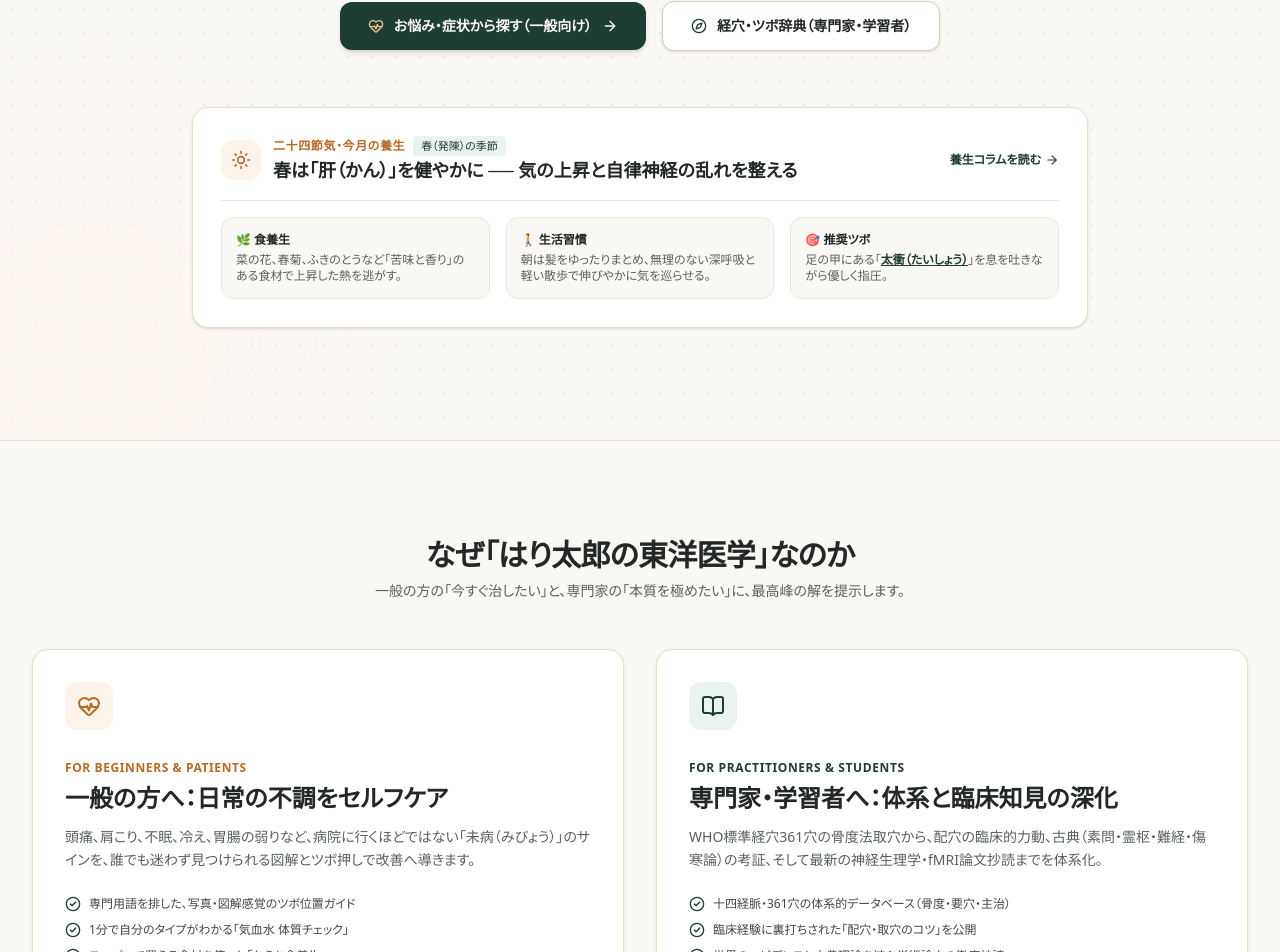
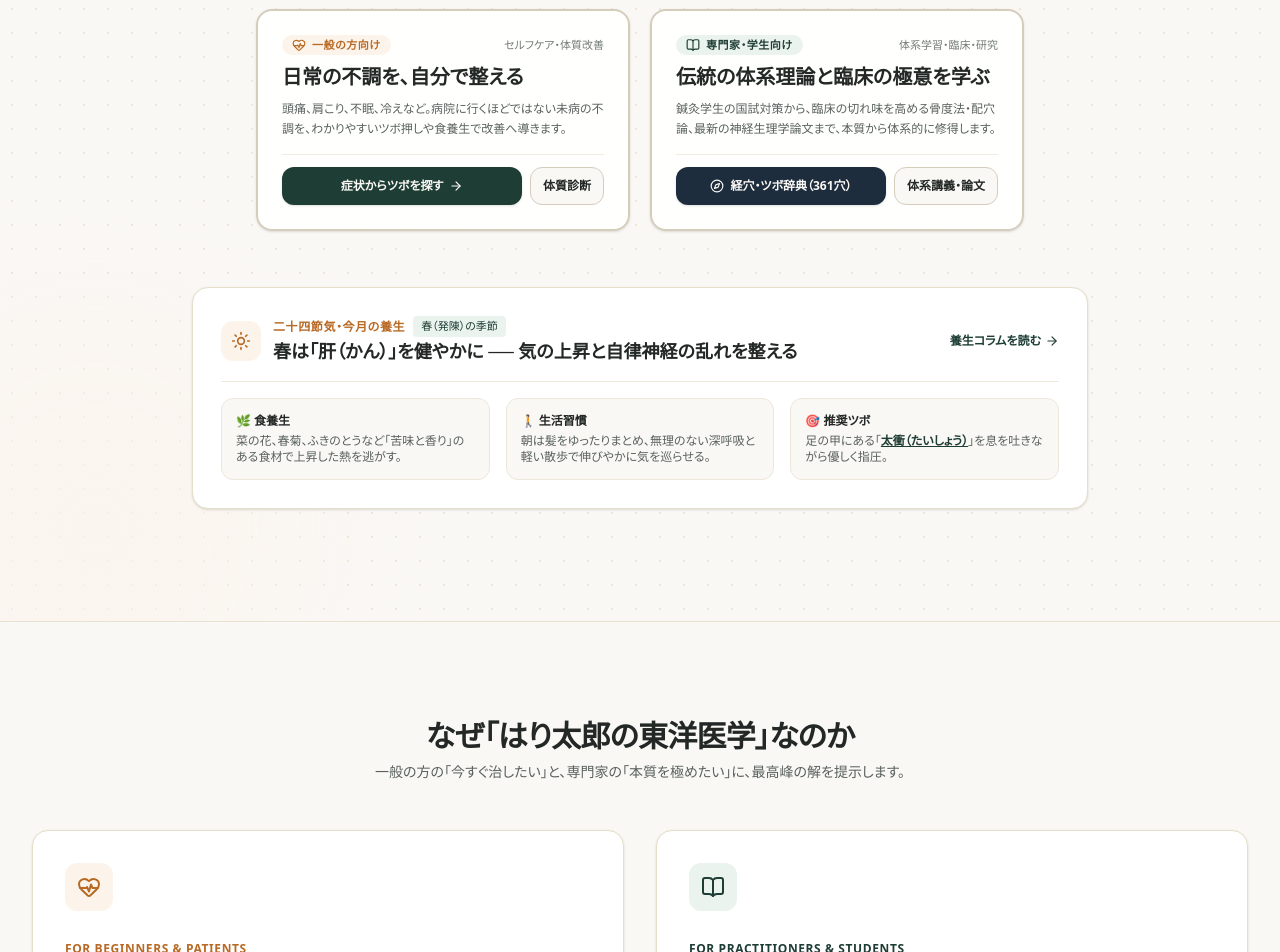
Before and after one commit to nikotarodesu/haritaro-oriental-medicine, a Next.js app: page / in a window 1280 px wide. Shown: the part 544-1496 px from the top of the page. Built offline with nearby package versions, Linux system fonts and the light colour scheme.

Commit message:
feat: トップページの二大エントランス表示改善および「専門家・学生向け」文言統一

```diff
--- a/src/app/page.tsx
+++ b/src/app/page.tsx
@@ -50,24 +50,75 @@ export default function HomePage() {
               数千年の臨床観察に裏打ちされた東洋医学の深淵と、現代神経科学の最新知見を架橋。「一般の方への圧倒的わかりやすさ」と「専門家が拠って立つ学術的厳密さ」の両立を目指した、日本最高峰のポータルサイトです。
             </p>
 
-            {/* デュアル導線（一般向け・専門家向け） */}
-            <div className="pt-4 flex flex-col sm:flex-row items-center justify-center gap-4">
+            {/* 二大エントランス（一般の方向け / 専門家・学生向け） */}
+            <div className="pt-6 grid grid-cols-1 md:grid-cols-2 gap-5 max-w-4xl mx-auto text-left">
+              {/* 1. 一般の方向けカード */}
+              <div className="bg-[#FFFFFF]/90 dark:bg-[#17212A]/90 backdrop-blur-sm rounded-2xl border-2 border-[#D5CCBC] dark:border-[#2A3B4A] hover:border-[#1E3D34] dark:hover:border-[#3CD0A0] p-6 shadow-sm hover:shadow-md transition-all flex flex-col justify-between group">
+                <div>
+                  <div className="flex items-center justify-between mb-2">
+                    <span className="inline-flex items-center gap-1.5 px-2.5 py-0.5 rounded-full bg-[#FCF4EB] dark:bg-[#2A2117] text-[#B86924] dark:text-[#E6C387] text-[11px] font-bold tracking-wider">
+                      <HeartPulse className="w-3.5 h-3.5" />
+                      <span>一般の方向け</span>
+                    </span>
+                    <span className="text-[11px] text-[#737C77] dark:text-[#8899A6]">セルフケア・体質改善</span>
+                  </div>
+                  <h3 className="font-serif text-lg sm:text-xl font-bold text-[#232826] dark:text-[#FAF8F5] mb-2 group-hover:text-[#1E3D34] dark:group-hover:text-[#3CD0A0] transition-colors">
+                    日常の不調を、自分で整える
+                  </h3>
+                  <p className="text-xs text-[#59615D] dark:text-[#A0B0BC] leading-relaxed mb-4">
+                    頭痛、肩こり、不眠、冷えなど。病院に行くほどではない未病の不調を、わかりやすいツボ押しや食養生で改善へ導きます。
+                  </p>
+                </div>
+                <div className="pt-3 border-t border-[#F2ECE0] dark:border-[#22303D] flex flex-wrap gap-2">
                   <Link
                     href="/symptoms"
-                className="w-full sm:w-auto px-7 py-3.5 rounded-xl bg-[#1E3D34] dark:bg-[#2B6958] text-[#FAF8F5] hover:bg-[#162E27] dark:hover:bg-[#225345] font-semibold text-sm shadow-md hover:shadow-lg transition-all flex items-center justify-center gap-2.5 group"
+                    className="flex-1 py-2.5 px-3 rounded-xl bg-[#1E3D34] dark:bg-[#2B6958] text-[#FAF8F5] hover:bg-[#162E27] dark:hover:bg-[#225345] text-xs font-semibold text-center shadow-sm flex items-center justify-center gap-1.5 transition-colors"
                   >
-                <HeartPulse className="w-4 h-4 text-[#E6C387]" />
-                <span>お悩み・症状から探す（一般向け）</span>
-                <ArrowRight className="w-4 h-4 group-hover:translate-x-0.5 transition-transform" />
+                    <span>症状からツボを探す</span>
+                    <ArrowRight className="w-3.5 h-3.5" />
                   </Link>
+                  <Link
+                    href="/diagnosis"
+                    className="py-2.5 px-3 rounded-xl bg-[#FAF8F5] dark:bg-[#121920] border border-[#D5CCBC] dark:border-[#2D3E50] text-[#232826] dark:text-[#E6EFEA] hover:bg-[#EBF3EF] dark:hover:bg-[#1A2530] text-xs font-semibold text-center transition-colors"
+                  >
+                    体質診断
+                  </Link>
+                </div>
+              </div>
 
+              {/* 2. 専門家・学生向けカード */}
+              <div className="bg-[#FFFFFF]/90 dark:bg-[#17212A]/90 backdrop-blur-sm rounded-2xl border-2 border-[#D5CCBC] dark:border-[#2A3B4A] hover:border-[#1E3D34] dark:hover:border-[#3CD0A0] p-6 shadow-sm hover:shadow-md transition-all flex flex-col justify-between group">
+                <div>
+                  <div className="flex items-center justify-between mb-2">
+                    <span className="inline-flex items-center gap-1.5 px-2.5 py-0.5 rounded-full bg-[#EBF3EF] dark:bg-[#182823] text-[#1E3D34] dark:text-[#65D4B2] text-[11px] font-bold tracking-wider">
+                      <BookOpen className="w-3.5 h-3.5" />
+                      <span>専門家・学生向け</span>
+                    </span>
+                    <span className="text-[11px] text-[#737C77] dark:text-[#8899A6]">体系学習・臨床・研究</span>
+                  </div>
+                  <h3 className="font-serif text-lg sm:text-xl font-bold text-[#232826] dark:text-[#FAF8F5] mb-2 group-hover:text-[#1E3D34] dark:group-hover:text-[#3CD0A0] transition-colors">
+                    伝統の体系理論と臨床の極意を学ぶ
+                  </h3>
+                  <p className="text-xs text-[#59615D] dark:text-[#A0B0BC] leading-relaxed mb-4">
+                    鍼灸学生の国試対策から、臨床の切れ味を高める骨度法・配穴論、最新の神経生理学論文まで、本質から体系的に修得します。
+                  </p>
+                </div>
+                <div className="pt-3 border-t border-[#F2ECE0] dark:border-[#22303D] flex flex-wrap gap-2">
                   <Link
                     href="/tsubo"
-                className="w-full sm:w-auto px-7 py-3.5 rounded-xl bg-[#FFFFFF] dark:bg-[#17212A] border border-[#D5CCBC] dark:border-[#2A3B4A] text-[#232826] dark:text-[#E6EFEA] hover:border-[#1E3D34] dark:hover:border-[#3CD0A0] hover:bg-[#FAF8F5] dark:hover:bg-[#1D2A35] font-semibold text-sm shadow-sm transition-all flex items-center justify-center gap-2.5"
+                    className="flex-1 py-2.5 px-3 rounded-xl bg-[#1E2D3D] dark:bg-[#375573] text-[#FAF8F5] hover:bg-[#16212D] dark:hover:bg-[#2D455D] text-xs font-semibold text-center shadow-sm flex items-center justify-center gap-1.5 transition-colors"
                   >
-                <Compass className="w-4 h-4 text-[#1E3D34] dark:text-[#3CD0A0]" />
-                <span>経穴・ツボ辞典（専門家・学習者）</span>
+                    <Compass className="w-3.5 h-3.5" />
+                    <span>経穴・ツボ辞典（361穴）</span>
                   </Link>
+                  <Link
+                    href="/articles"
+                    className="py-2.5 px-3 rounded-xl bg-[#FAF8F5] dark:bg-[#121920] border border-[#D5CCBC] dark:border-[#2D3E50] text-[#232826] dark:text-[#E6EFEA] hover:bg-[#EBF3EF] dark:hover:bg-[#1A2530] text-xs font-semibold text-center transition-colors"
+                  >
+                    体系講義・論文
+                  </Link>
+                </div>
+              </div>
             </div>
           </div>
 
@@ -159,30 +210,30 @@ export default function HomePage() {
             </Link>
           </div>
 
-          {/* 右カラム：専門家・学習者へ */}
+          {/* 右カラム：専門家・学生向け */}
           <div className="bg-[#FFFFFF] dark:bg-[#17212A] rounded-2xl border border-[#E5DEC9] dark:border-[#2A3B4A] p-8 relative overflow-hidden hover:border-[#1E3D34] dark:hover:border-[#3CD0A0] transition-all shadow-sm group">
             <div className="w-12 h-12 rounded-xl bg-[#EBF3EF] dark:bg-[#182823] text-[#1E3D34] dark:text-[#65D4B2] flex items-center justify-center mb-6">
               <BookOpen className="w-6 h-6" />
             </div>
             <span className="text-xs font-bold text-[#1E3D34] dark:text-[#65D4B2] tracking-wider uppercase">For Practitioners & Students</span>
             <h3 className="font-serif text-xl sm:text-2xl font-bold text-[#232826] dark:text-[#FAF8F5] mt-1 mb-3">
-              専門家・学習者へ：体系と臨床知見の深化
+              専門家・学生向け：体系理論と臨床の深化
             </h3>
             <p className="text-sm text-[#59615D] dark:text-[#A0B0BC] leading-relaxed mb-6">
-              WHO標準経穴361穴の骨度法取穴から、配穴の臨床的力動、古典（素問・霊枢・難経・傷寒論）の考証、そして最新の神経生理学・fMRI論文抄読までを体系化。
+              鍼灸養成校の学生・国試受験生からプロの臨床家まで。単なる丸暗記ではなく「なぜ効くのか」を力学・神経生理学・古典文献から体系的に紐解きます。
             </p>
             <ul className="space-y-2.5 text-xs text-[#404743] dark:text-[#C5D2DB] mb-6">
               <li className="flex items-center gap-2">
                 <CheckCircle2 className="w-4 h-4 text-[#1E3D34] dark:text-[#3CD0A0]" />
-                <span>十四経脈・361穴の体系的データベース（骨度・要穴・主治）</span>
+                <span>国試・定期試験対策に直結する「陰陽・五行・気血津液」の完全体系化</span>
               </li>
               <li className="flex items-center gap-2">
                 <CheckCircle2 className="w-4 h-4 text-[#1E3D34] dark:text-[#3CD0A0]" />
-                <span>臨床経験に裏打ちされた「配穴・取穴のコツ」を公開</span>
+                <span>十四経脈・361穴の体系的データベース（骨度法・要穴・主治・禁忌）</span>
               </li>
               <li className="flex items-center gap-2">
                 <CheckCircle2 className="w-4 h-4 text-[#1E3D34] dark:text-[#3CD0A0]" />
-                <span>世界のエビデンスと古典理論を結ぶ学術論文の徹底抄読</span>
+                <span>臨床経験に裏打ちされた「配穴・取穴のコツ」と最新医学論文抄読</span>
               </li>
             </ul>
             <Link
--- a/src/components/Footer.tsx
+++ b/src/components/Footer.tsx
@@ -51,10 +51,10 @@ export default function Footer() {
             </ul>
           </div>
 
-          {/* 専門家・学習者向け */}
+          {/* 専門家・学生向け */}
           <div>
             <h3 className="font-serif font-semibold text-[#232826] dark:text-[#E6EFEA] text-sm tracking-wider mb-4 border-b border-[#D8CFC0] dark:border-[#2A3B4A] pb-1.5">
-              専門家・学習者向け
+              専門家・学生向け
             </h3>
             <ul className="space-y-2.5 text-xs">
               <li>
```
Lines whose indentation alone changed are shown as unchanged.
